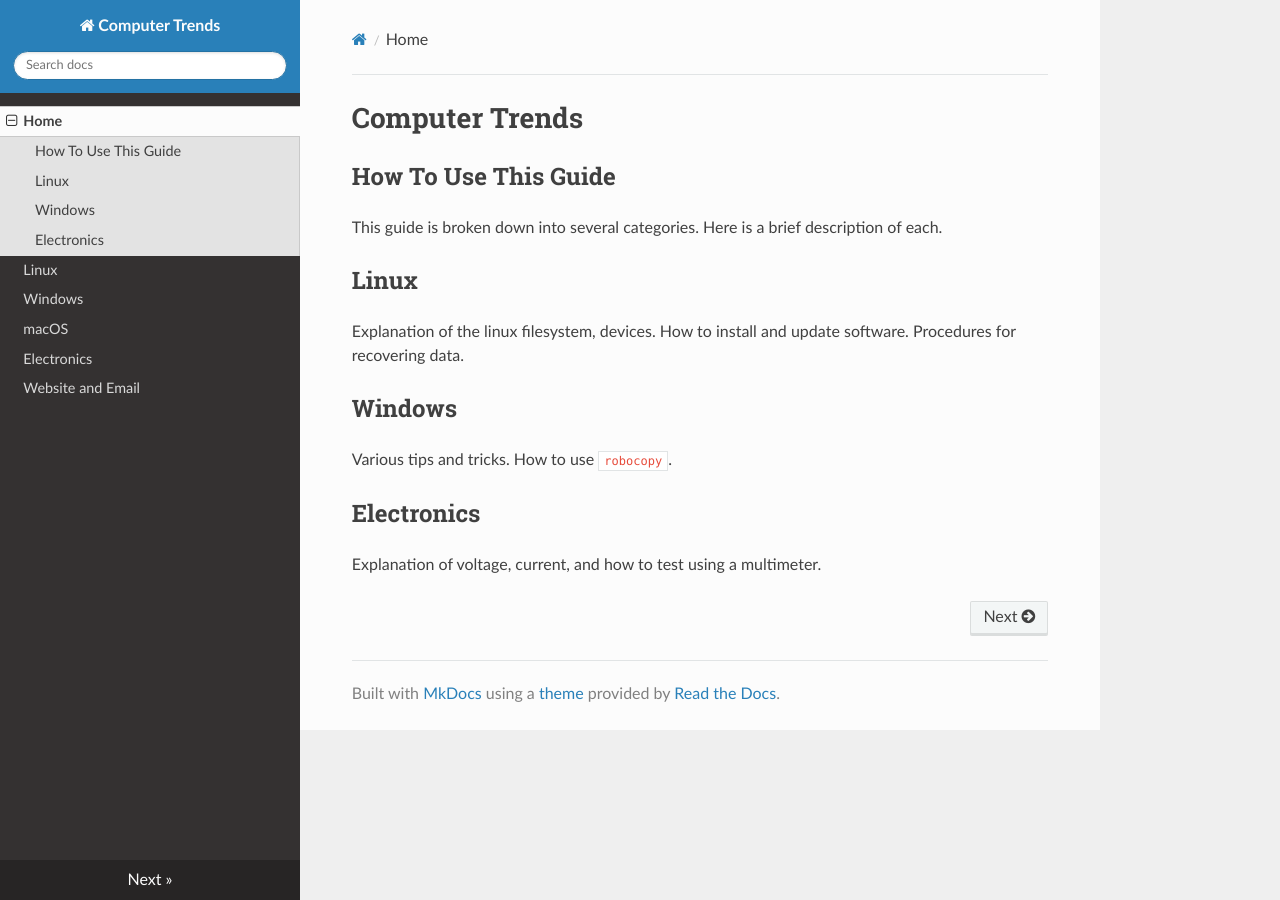
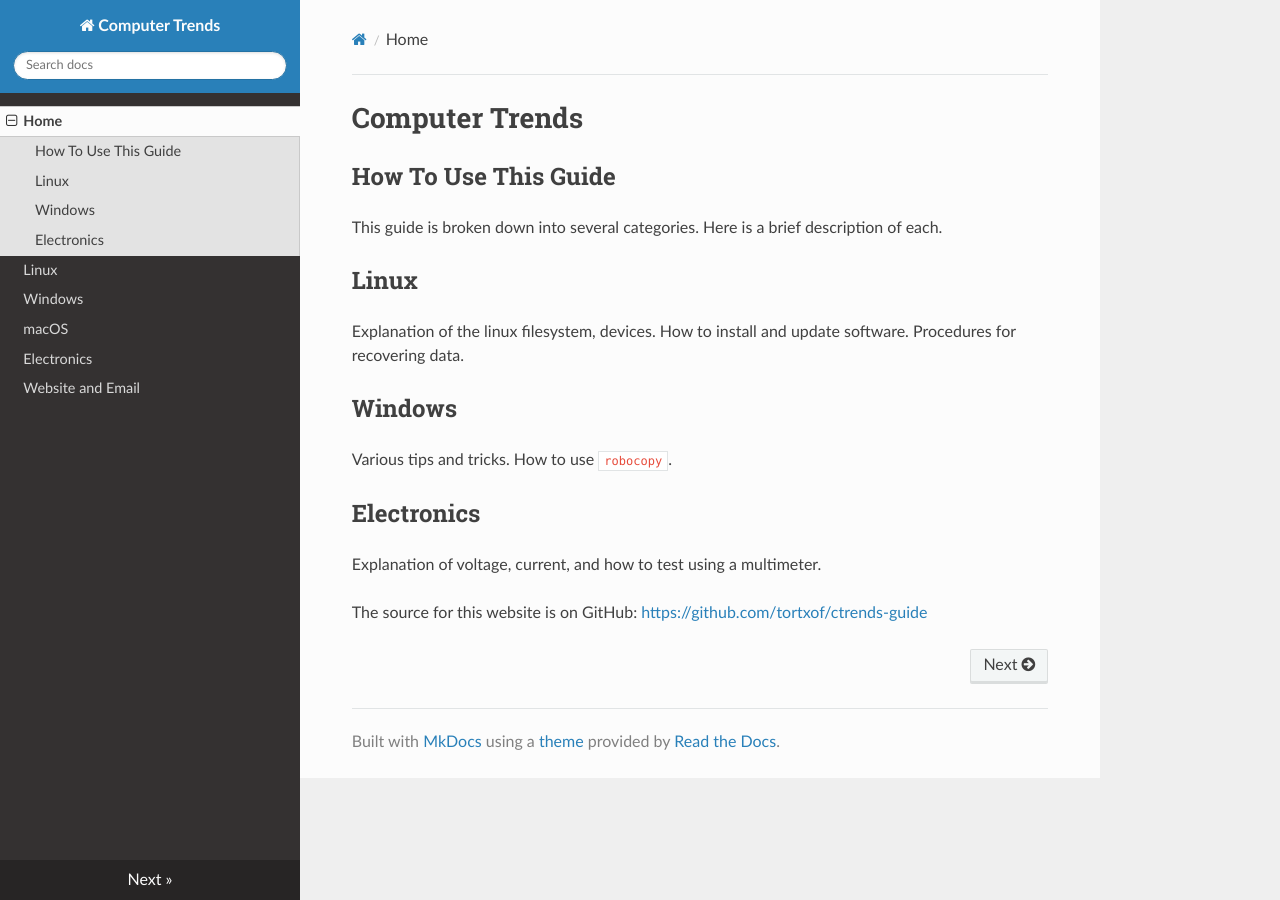
Before and after one commit to tortxof/ctrends-guide, an MkDocs documentation site: the page built from docs/index.md, in a window 1280 px wide. Built offline with MkDocs 1.6.1, drawn with Linux system fonts in a browser that asks for light colours; nearby versions of some CDN libraries.

Commit message:
Add source link

```diff
--- a/docs/index.md
+++ b/docs/index.md
@@ -17,3 +17,6 @@ Various tips and tricks. How to use `robocopy`.
 ## Electronics
 
 Explanation of voltage, current, and how to test using a multimeter.
+
+The source for this website is on GitHub:
+<https://github.com/tortxof/ctrends-guide>
```
